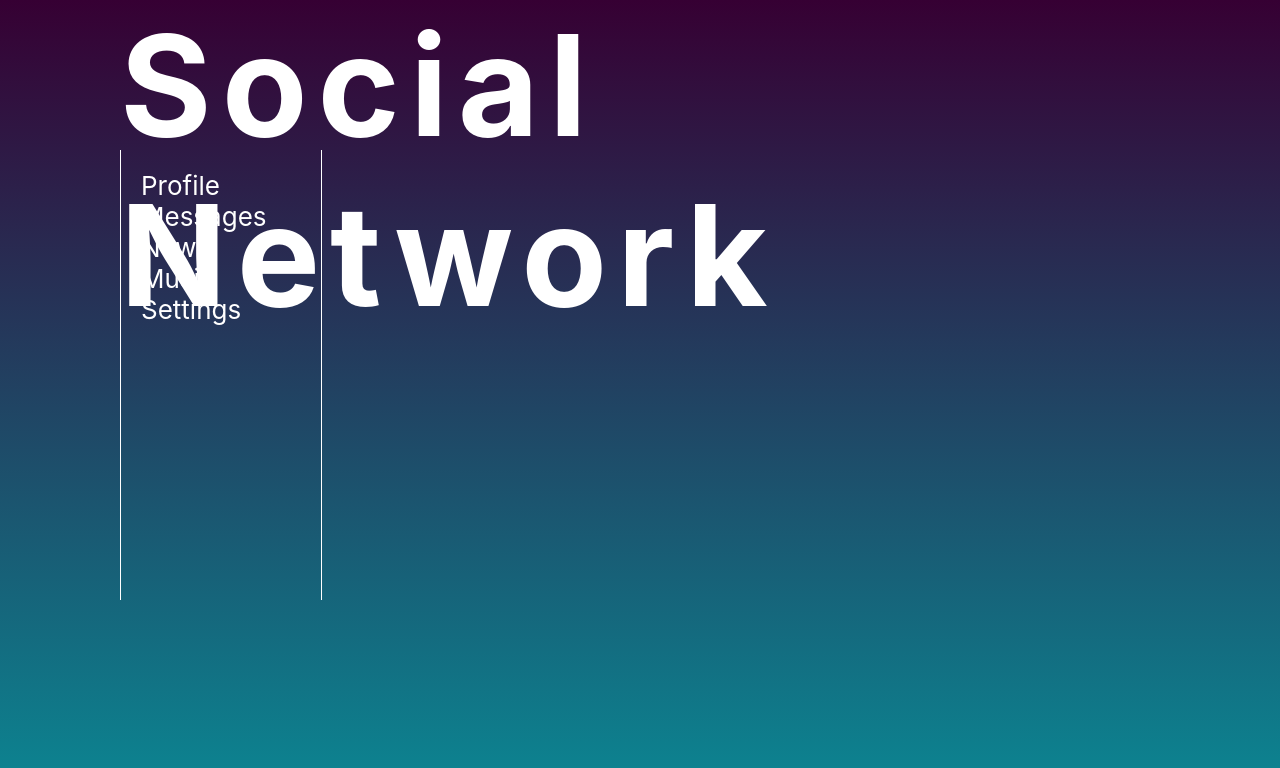
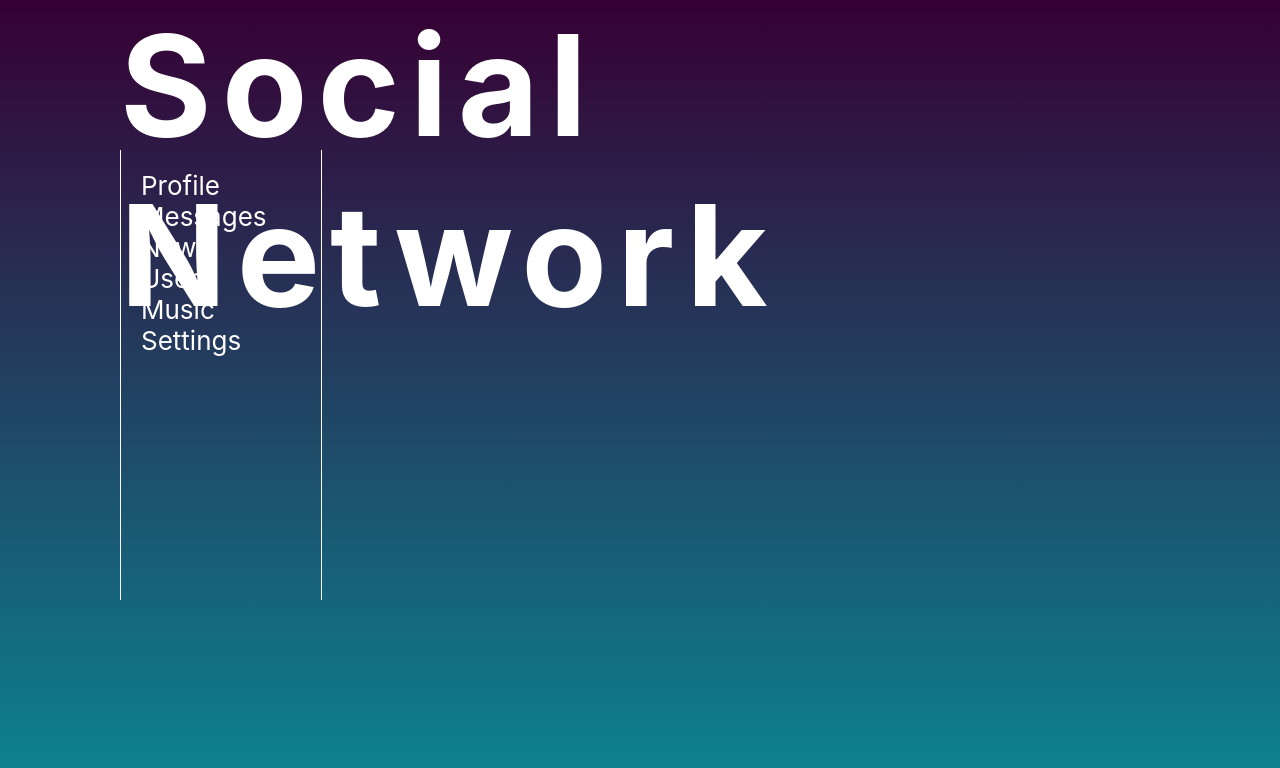
Before and after one commit to aliakseikulba/social-network, a React (Create React App) app: page / in a window 1280 px wide. Shown: the top 768 px of the page. Built offline with nearby package versions, Linux system fonts and the light colour scheme.

Commit message:
add Navlink to navbar

```diff
--- a/src/components/Navbar/Navbar.tsx
+++ b/src/components/Navbar/Navbar.tsx
@@ -18,6 +18,9 @@ const Navbar: React.FC = () => {
           <NavLink to="/news" activeClassName={styles.activeLink}>News</NavLink>
         </div>
         <div className={styles.item}>
+          <NavLink to="/users" activeClassName={styles.activeLink}>Users</NavLink>
+        </div>
+        <div className={styles.item}>
           <NavLink to="/music" activeClassName={styles.activeLink}>Music</NavLink>
         </div>
         <div className={styles.item}>
```
